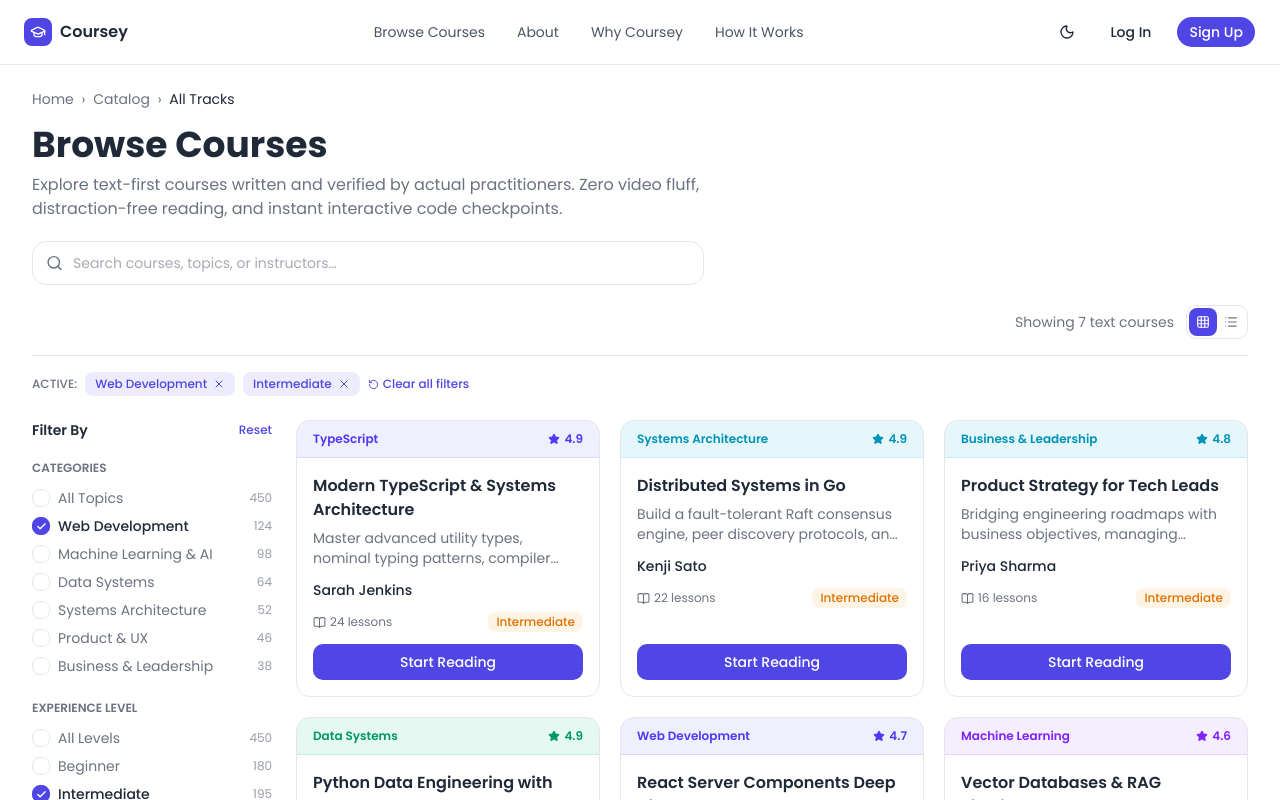
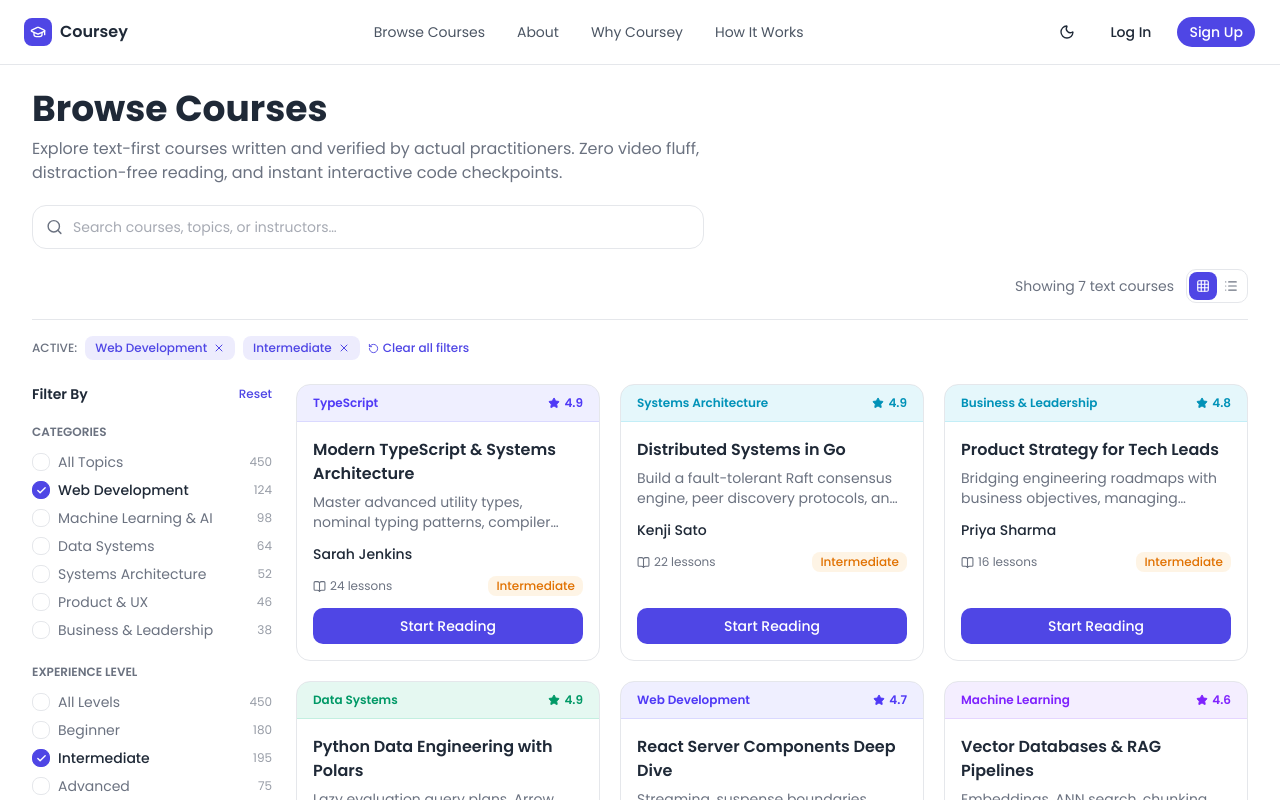
Before and after one commit to hammadgul-dev/coursey, a Next.js app: page /courses in a window 1280 px wide. Shown: the top 800 px of the page. Built offline with nearby package versions, Linux system fonts and the light colour scheme.

Commit message:
removed breadcrumb from courses page

```diff
--- a/src/app/(main)/courses/page.tsx
+++ b/src/app/(main)/courses/page.tsx
@@ -10,12 +10,6 @@ import CoursesExplorer from "./_components/CoursesExplorer"
 export default function CoursesPage() {
   return (
     <div className="mx-auto max-w-7xl px-4 py-6 sm:px-6 lg:px-8">
-      <p className="mb-4 text-sm text-muted-foreground">
-        Home <span className="mx-1">›</span> Catalog{" "}
-        <span className="mx-1">›</span>{" "}
-        <span className="text-foreground">All Tracks</span>
-      </p>
-
       <div className="mb-5 animate-in fade-in slide-in-from-bottom-2 duration-500">
         <h1 className="mb-2 text-3xl font-bold sm:text-4xl">Browse Courses</h1>
         <p className="max-w-2xl text-muted-foreground">
```
